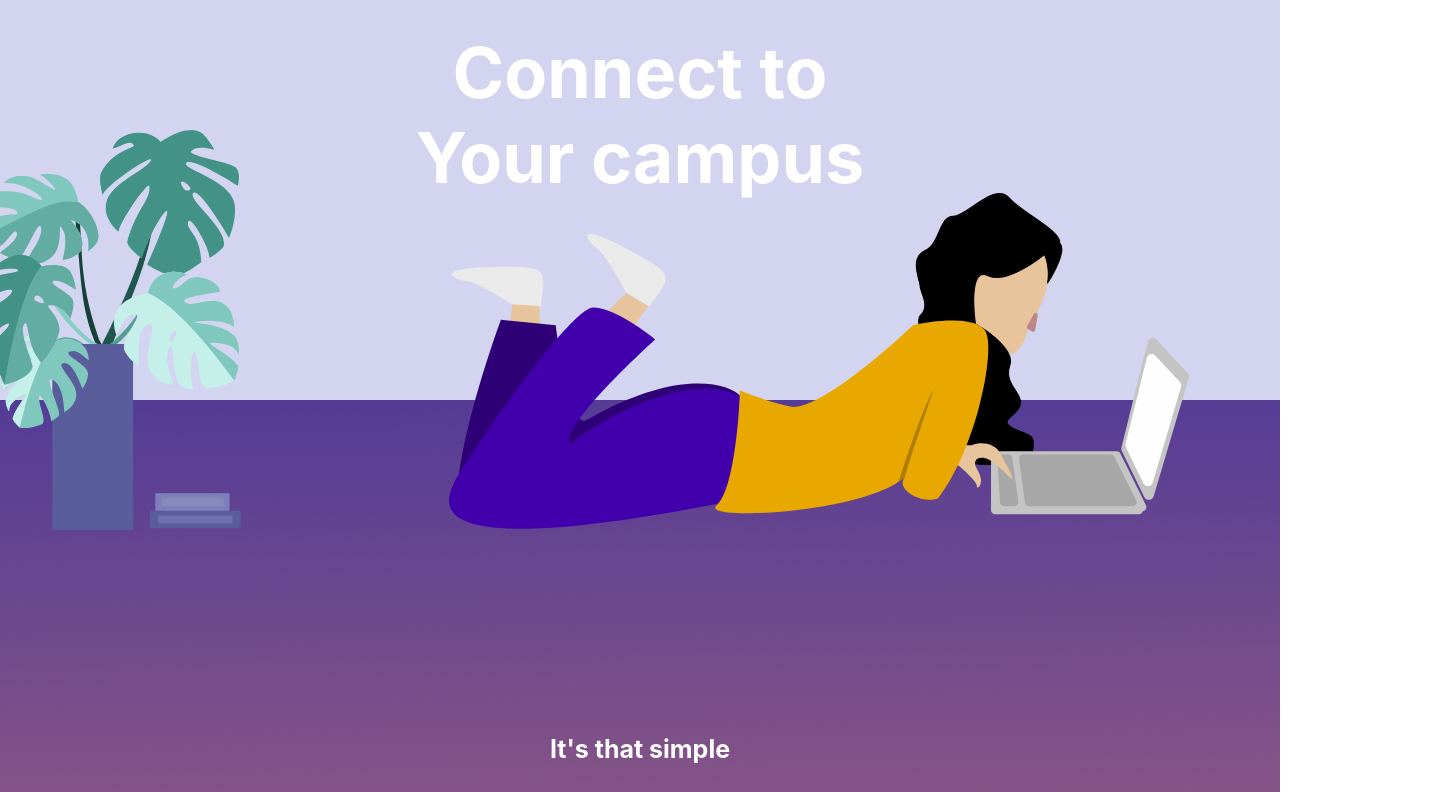
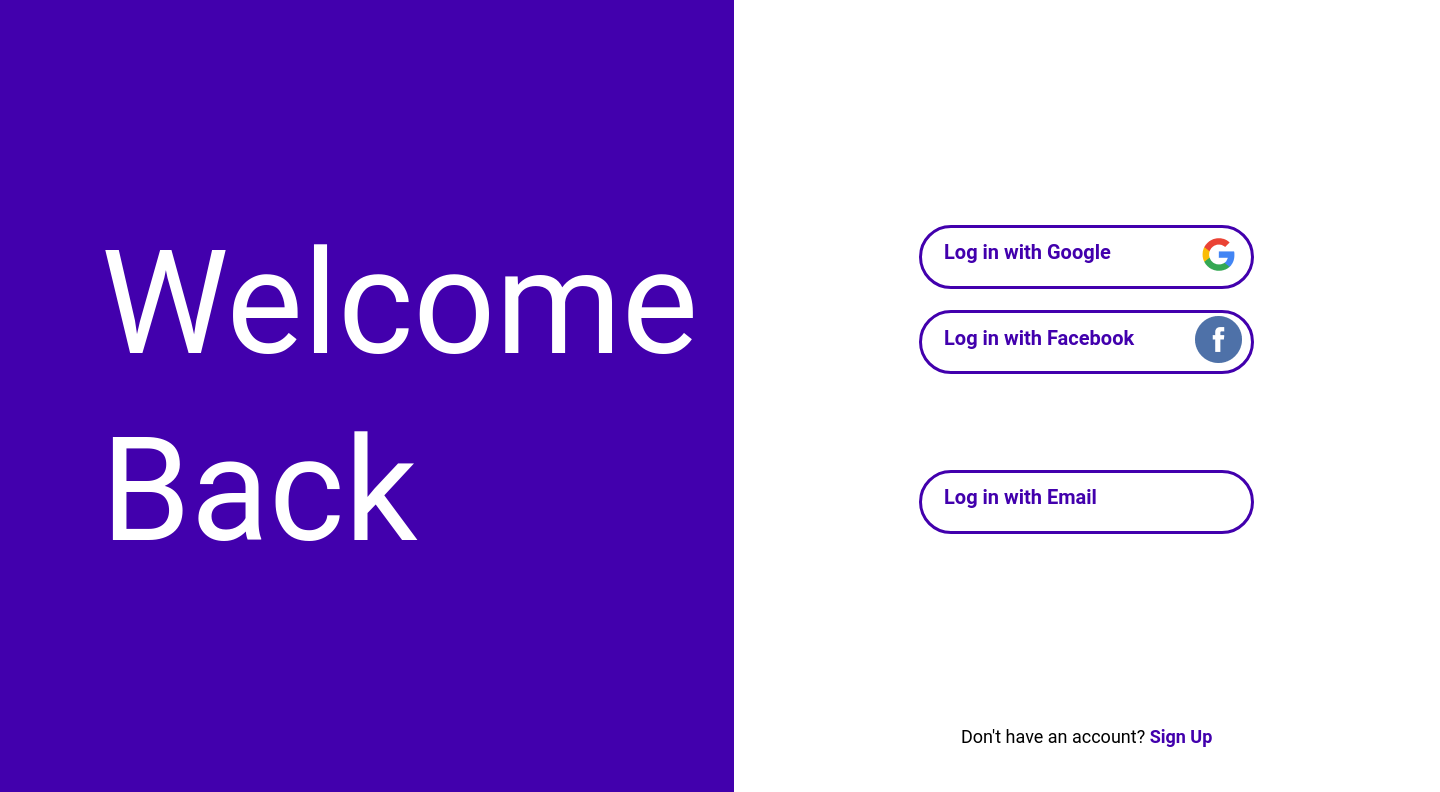
Before and after one commit to albertprk/sconversationsnow, a React (Create React App) app: page / in a window 1280 px wide. Shown: the part 100-892 px from the top of the page, 1440 px wide, since content can reach past the window. Built offline with nearby package versions, Linux system fonts and the light colour scheme.

Commit message:
added the signup button

```diff
--- a/src/App.js
+++ b/src/App.js
@@ -2,15 +2,14 @@ import React, {Component} from 'react';
 import './App.css';
 import Landing from './components/Landing'
 import Login from './components/Login'
-import './Login.css';
 
 class App extends Component {
-
-
   render() {
     return (
-        <Landing/>
-        //<Login/>
+      /*<div className="app">*/
+        //<Landing/>
+        <Login/>
+      /*</div>*/
     )
   }
 
--- a/src/components/Login.css
+++ b/src/components/Login.css
@@ -131,7 +131,6 @@
     line-height: 130%;
     /* or 23px */
 
-
     color: #000000;
     }
 
@@ -155,38 +154,22 @@
 
     }
 
-    .signup{
+    /* or
 
-        font-family: Roboto;
-        font-style: normal;
-        font-weight: bold;
-        font-size: 20px;
-        line-height: 130%;
-        /* identical to box height, or 26px */
-
-        color: #4200AD;
-
-    }
-
-    .orElement {
     position: absolute;
     width: 17px;
     height: 21px;
     left: 944px;
     top: 515px;
 
-
     font-family: Roboto;
     font-style: normal;
     font-weight: normal;
     font-size: 18px;
-    line-height: 130%;
+    line-height: 21px;
     /* identical to box height */
 
-    color: #000000;
-    }
-
-
+    /*color: #000000;*/
 
 
 
@@ -198,7 +181,7 @@
     left: 1195px;
     top: 416px;
 
-    background: url(facebook_circle-512.png);
+    background: url("../images/facebook_circle-512Fb.png");
     }
 
     .google {
@@ -230,5 +213,10 @@
     left: 1201px;
     top: 337px;
 
-    background: url(new-google-favicon-512.png);
+    background: url("../images/new-google-favicon-512.png");
     }
+
+    .sign-up-button {
+        font-weight: bold;
+        color: #4200AD;
+    }
--- a/src/components/Login.js
+++ b/src/components/Login.js
@@ -1,6 +1,5 @@
 import React from "react";
-
-
+import './Login.css';
 
 const Login = props => (
     <div className="logIn">
@@ -19,7 +18,9 @@ const Login = props => (
         <div className = "logInWithEmail">Log in with Email</div>
         <div className = "rectangle_2_2 "/>
 
-        <div className="dontHaveAnAccount">Don't have an account?  </div>
+        <div className="dontHaveAnAccount">
+            Don't have an account? <span className="sign-up-button">Sign Up</span>
+        </div>
 
 
 
--- a/src/Login.css
+++ b/src/components/LoginCopy.css
@@ -131,6 +131,7 @@
     line-height: 130%;
     /* or 23px */
 
+
     color: #000000;
     }
 
@@ -154,22 +155,38 @@
 
     }
 
-    /* or
+    .signup{
 
+        font-family: Roboto;
+        font-style: normal;
+        font-weight: bold;
+        font-size: 20px;
+        line-height: 130%;
+        /* identical to box height, or 26px */
+
+        color: #4200AD;
+
+    }
+
+    .orElement {
     position: absolute;
     width: 17px;
     height: 21px;
     left: 944px;
     top: 515px;
 
+
     font-family: Roboto;
     font-style: normal;
     font-weight: normal;
     font-size: 18px;
-    line-height: 21px;
+    line-height: 130%;
     /* identical to box height */
 
-    /*color: #000000;*/
+    color: #000000;
+    }
+
+
 
 
 
@@ -181,7 +198,7 @@
     left: 1195px;
     top: 416px;
 
-    background: url("./images/facebook_circle-512Fb.png");
+    background: url(facebook_circle-512.png);
     }
 
     .google {
@@ -213,5 +230,5 @@
     left: 1201px;
     top: 337px;
 
-    background: url("./images/new-google-favicon-512.png");
+    background: url(new-google-favicon-512.png);
     }
```
